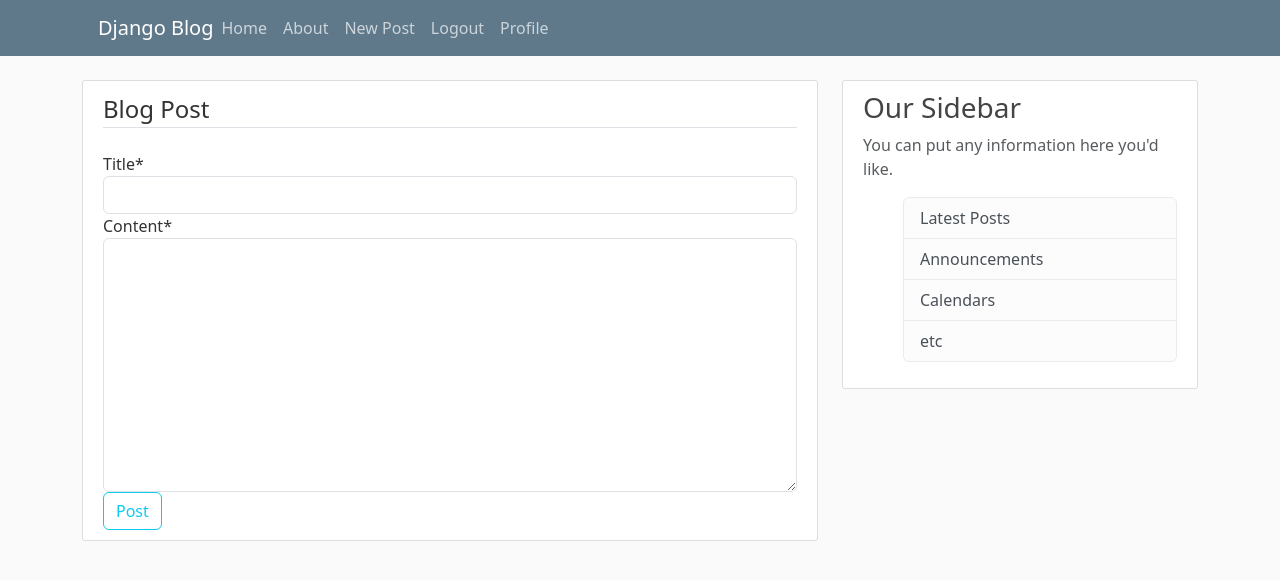
After one commit to PaulChiranjib/Trial, a Django app: page /post/new/ in a window 1280 px wide. The commit adds this page. Shown: the top 580 px of the page. Run offline with Django 4.2, Linux system fonts and the light colour scheme; a user stored in the database is signed in; some libraries are stand-ins or nearby versions.

Commit message:
added new feature CRUD
Added feature as Create Post, Update Post and Delete Post

```diff
--- a/full_django/django_project/blog/models.py
+++ b/full_django/django_project/blog/models.py
@@ -1,6 +1,7 @@
 from django.db import models
 from django.utils import timezone
 from django.contrib.auth.models import User
+from django.urls import reverse
 # Create your models here.
 
 class post(models.Model):
@@ -12,3 +13,6 @@ class post(models.Model):
 
     def __str__(self):
         return self.title
+
+    def get_absolute_url(self):
+        return reverse('post-detail',kwargs={'pk': self.pk})
--- a/full_django/django_project/blog/templates/blog/base.html
+++ b/full_django/django_project/blog/templates/blog/base.html
@@ -34,6 +34,7 @@
         <!-- Navbar Right Side -->
         <div class="navbar-nav">
           {% if user.is_authenticated %}
+          <a class="nav-item nav-link" href="{% url 'post-create' %}">New Post</a>
             <a class="nav-item nav-link" href="{% url 'logout' %}">Logout</a>
             <a class="nav-item nav-link" href="{% url 'profile' %}">Profile</a>
           {% else %}
--- a/full_django/django_project/blog/templates/blog/post_detail.html
+++ b/full_django/django_project/blog/templates/blog/post_detail.html
@@ -7,6 +7,12 @@
             <div class="article-metadata">
                 <a class="mr-2" href="#">{{ object.author }}</a>
                 <small class="text-muted">{{ object.date_posted }}</small>
+                {% if object.author == user%}
+                <div>
+                    <a class ='btn btn-secondary btn-sm mt-1 mb-1' href="{% url 'post-update' object.id %}">Update</a>
+                    <a class ='btn btn-danger btn-sm mt-1 mb-1' href="{% url 'post-delete' object.id %}">Delete</a>
+                </div>
+                {% endif %}
             </div>
             <h2 class="article-title" >{{ object.title }}</h2>
             <p class="article-content">{{ object.content }}</p>
--- /dev/null
+++ b/full_django/django_project/blog/templates/blog/post_form.html
@@ -0,0 +1,18 @@
+{% extends "blog/base.html" %}
+{% load crispy_forms_tags %}
+{% block content %}
+    <div class="content-section">
+        <form method="POST">
+            {% csrf_token %}
+            <fieldset class="form-group">
+                <legend class="border-bottom mb-4">Blog Post</legend>
+                {{ form | crispy}}
+            </fieldset>
+            <div class="form-group">
+                <button class="btn btn-outline-info" type="submit">Post</button>
+            </div>
+        </form>
+
+    </div>
+
+{% endblock %}
--- a/full_django/django_project/blog/urls.py
+++ b/full_django/django_project/blog/urls.py
@@ -1,9 +1,12 @@
 from django.urls import path
 from . import views
-from .views import PostListView,PostDetailView
+from .views import PostListView,PostDetailView,PostCreateView,PostUpdateView,PostDeleteView
 
 urlpatterns = [
     path("", PostListView.as_view(), name='blog-home'),
     path("post/<int:pk>", PostDetailView.as_view(), name='post-detail'),
+    path("post/new/", PostCreateView.as_view(), name='post-create'),
+    path("post/<int:pk>/update", PostUpdateView.as_view(), name='post-update'),
+    path("post/<int:pk>/delete", PostDeleteView.as_view(), name='post-delete'),
     path("about", views.about, name='blog-about'),
 ]
--- a/full_django/django_project/blog/views.py
+++ b/full_django/django_project/blog/views.py
@@ -1,8 +1,8 @@
 from django.shortcuts import render
 from django.http import HttpResponse
-from django.views.generic import ListView,DetailView
+from django.views.generic import ListView,DetailView,CreateView,UpdateView,DeleteView
 from .models import post
-
+from django.contrib.auth.mixins import LoginRequiredMixin,UserPassesTestMixin
 
 def home(request):
     context={
@@ -20,5 +20,36 @@ class PostListView(ListView):
 class PostDetailView(DetailView):
     model=post
 
+class PostCreateView(LoginRequiredMixin,CreateView):
+    model=post
+    fields=['title','content']
+
+    def form_valid(self, form):
+        form.instance.author = self.request.user
+        return super().form_valid(form)
+
+class PostUpdateView(LoginRequiredMixin,UserPassesTestMixin,UpdateView):
+    model=post
+    fields=['title','content']
+
+    def form_valid(self, form):
+        form.instance.author = self.request.user
+        return super().form_valid(form)
+
+    def test_func(self):
+        post=self.get_object()
+        if self.request.user == post.author:
+            return True
+        return False
+
+class PostDeleteView(LoginRequiredMixin,UserPassesTestMixin,DeleteView):
+    model=post
+    success_url='/'
+    def test_func(self):
+        post=self.get_object()
+        if self.request.user == post.author:
+            return True
+        return False
+
 def about(request):
     return render(request, "blog/about.html",{'title':'about'})
```
Also changed, not shown: full_django/django_project/blog/templates/blog/post_confirm_delete.html (added, +18 -0 lines), README.md (deleted), full_django/django_project/db.sqlite3.
